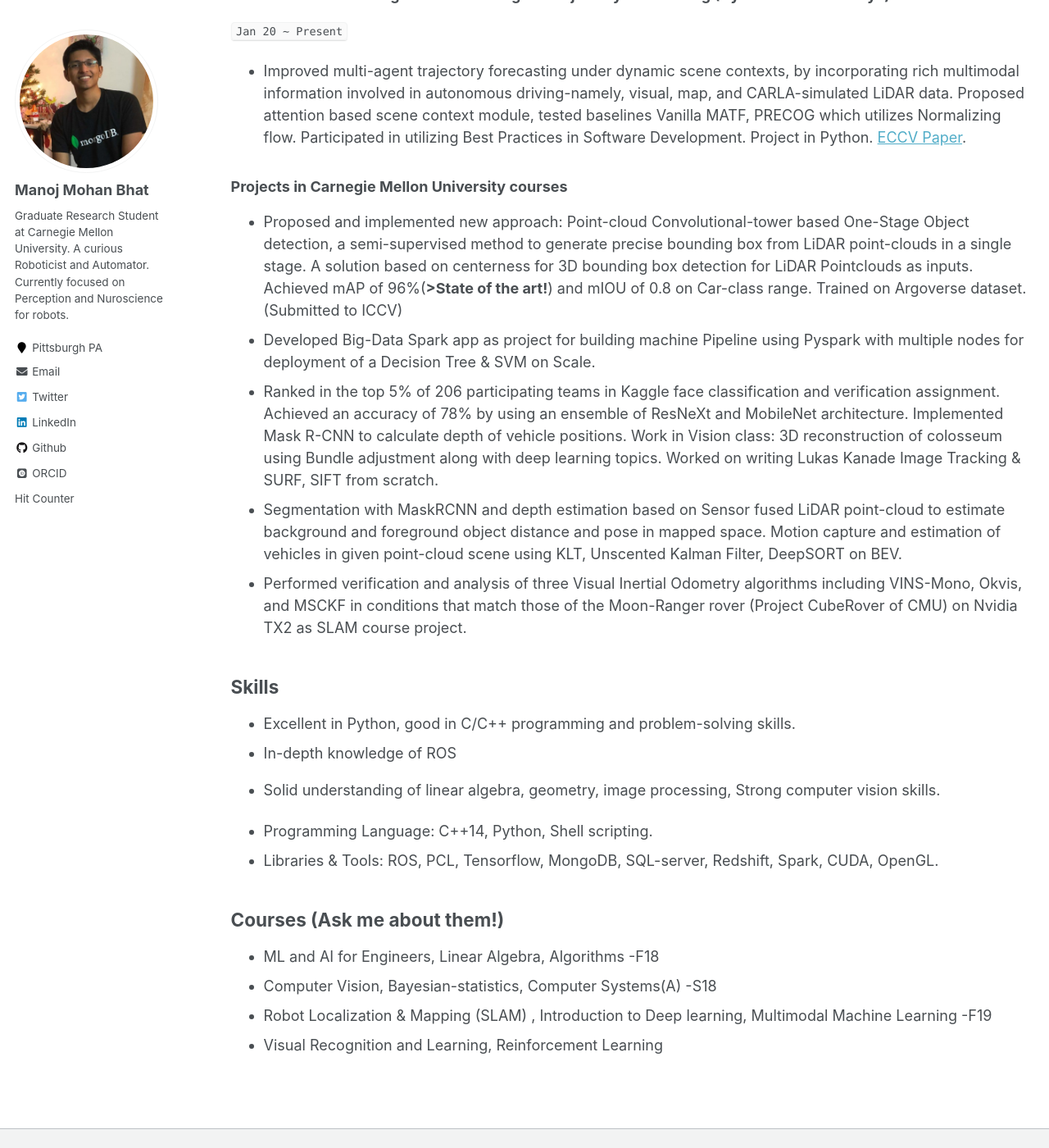
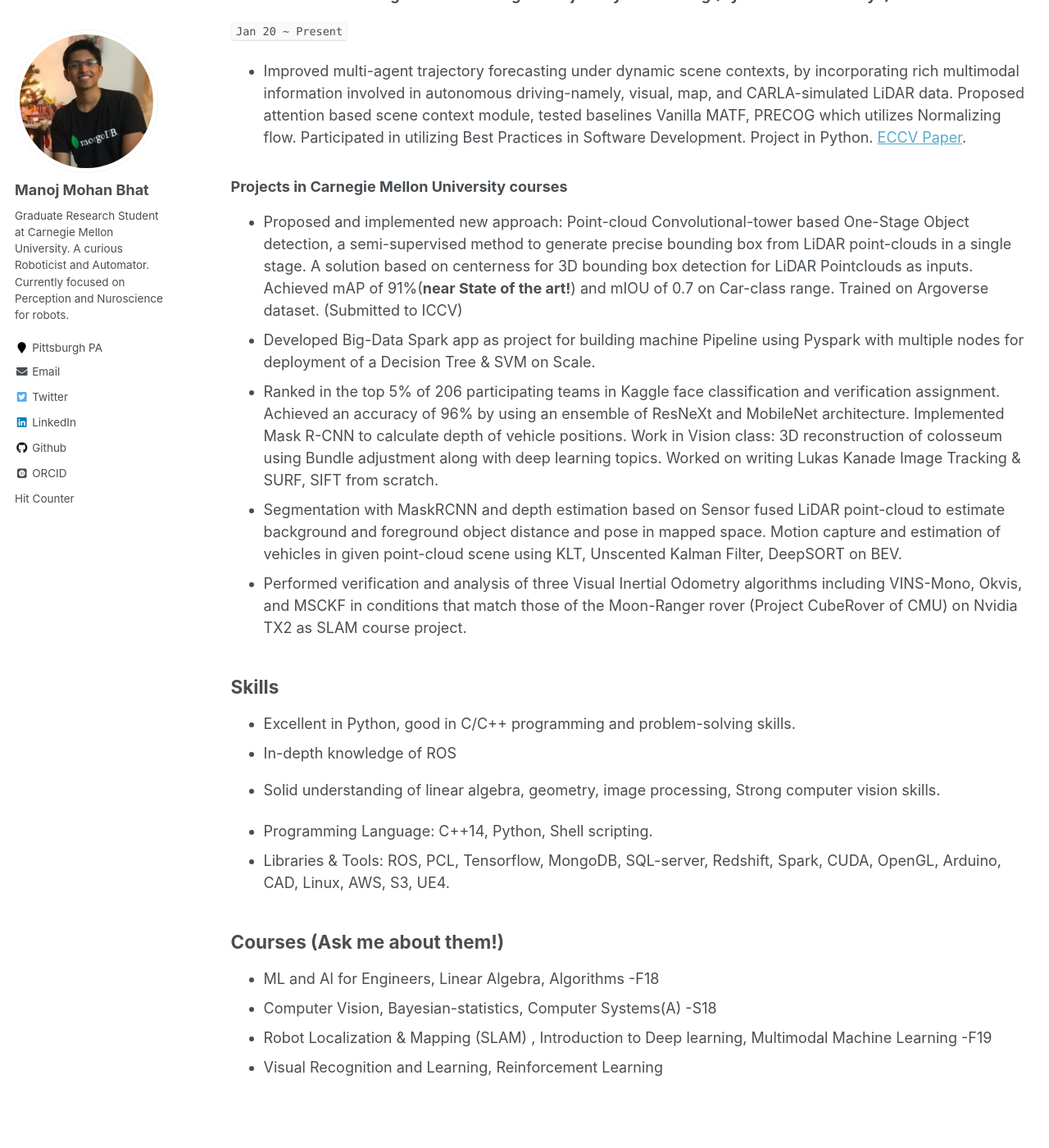
Before and after one commit to Manojbhat09/manojbhat09.github.io_old, a Jekyll site: the page built from _pages/cv.md, in a window 1280 px wide and 1400 px high, scrolled down 3174 px. Shown: the whole window at 82% size. Built offline with Jekyll 4.4.1, drawn with Linux system fonts in a browser that asks for light colours; some web fonts are replaced; some of the changed text lies outside the part shown.

Commit message:
Update cv.md

```diff
--- a/_pages/cv.md
+++ b/_pages/cv.md
@@ -93,9 +94,9 @@ comparison of methodologies for real-time tracking, evaluation with required met
 
 ### **Projects in Carnegie Mellon University courses**
 
-- Proposed and implemented new approach: Point-cloud Convolutional-tower based One-Stage Object detection, a semi-supervised method to generate precise bounding box from LiDAR point-clouds in a single stage. A solution based on centerness for 3D bounding box detection for LiDAR Pointclouds as inputs. Achieved mAP of 96%(**>State of the art!**) and mIOU of 0.8 on Car-class range. Trained on Argoverse dataset. (Submitted to ICCV)
+- Proposed and implemented new approach: Point-cloud Convolutional-tower based One-Stage Object detection, a semi-supervised method to generate precise bounding box from LiDAR point-clouds in a single stage. A solution based on centerness for 3D bounding box detection for LiDAR Pointclouds as inputs. Achieved mAP of 91%(**near State of the art!**) and mIOU of 0.7 on Car-class range. Trained on Argoverse dataset. (Submitted to ICCV)
 - Developed Big-Data Spark app as project for building machine Pipeline using Pyspark with multiple nodes for deployment of a Decision Tree & SVM on Scale.
-- Ranked in the top 5% of 206 participating teams in Kaggle face classification and verification assignment. Achieved an accuracy of 78% by using an ensemble of ResNeXt and MobileNet architecture. Implemented Mask R-CNN to calculate depth of vehicle positions. Work in Vision class: 3D reconstruction of colosseum using Bundle adjustment along with deep learning topics. Worked on writing Lukas Kanade Image Tracking & SURF, SIFT from scratch.
+- Ranked in the top 5% of 206 participating teams in Kaggle face classification and verification assignment. Achieved an accuracy of 96% by using an ensemble of ResNeXt and MobileNet architecture. Implemented Mask R-CNN to calculate depth of vehicle positions. Work in Vision class: 3D reconstruction of colosseum using Bundle adjustment along with deep learning topics. Worked on writing Lukas Kanade Image Tracking & SURF, SIFT from scratch.
 - Segmentation with MaskRCNN and depth estimation based on Sensor fused LiDAR point-cloud to estimate background and foreground object distance and pose in mapped space. Motion capture and estimation of vehicles in given point-cloud scene using KLT, Unscented Kalman Filter, DeepSORT on BEV.
 - Performed verification and analysis of three Visual Inertial Odometry algorithms including VINS-Mono, Okvis, and MSCKF in conditions that match those of the Moon-Ranger rover (Project CubeRover of CMU) on Nvidia TX2 as SLAM course project.
 
@@ -107,7 +108,7 @@ comparison of methodologies for real-time tracking, evaluation with required met
 - Solid understanding of linear algebra, geometry, image processing, Strong computer vision skills.
 
 - Programming Language:  C++14, Python, Shell scripting.
-- Libraries & Tools: ROS, PCL, Tensorflow, MongoDB, SQL-server, Redshift, Spark, CUDA, OpenGL.
+- Libraries & Tools: ROS, PCL, Tensorflow, MongoDB, SQL-server, Redshift, Spark, CUDA, OpenGL, Arduino, CAD, Linux, AWS, S3, UE4.
 
 ## Courses (Ask me about them!)
  - ML and AI for Engineers, Linear Algebra, Algorithms -F18
```
Also changed, not shown: other parts of _pages/cv.md (+3 -2 lines).
